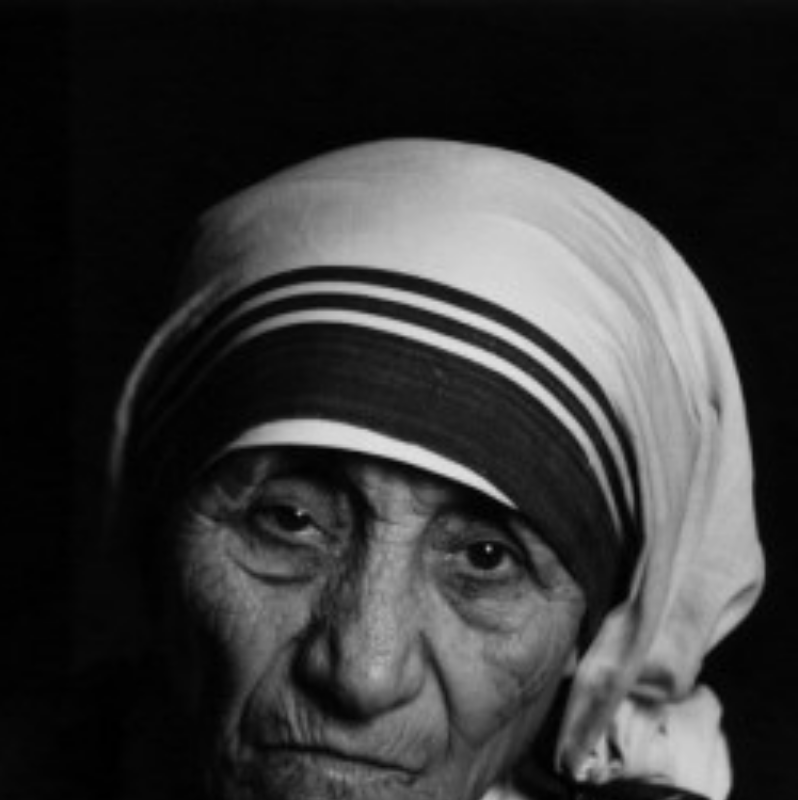
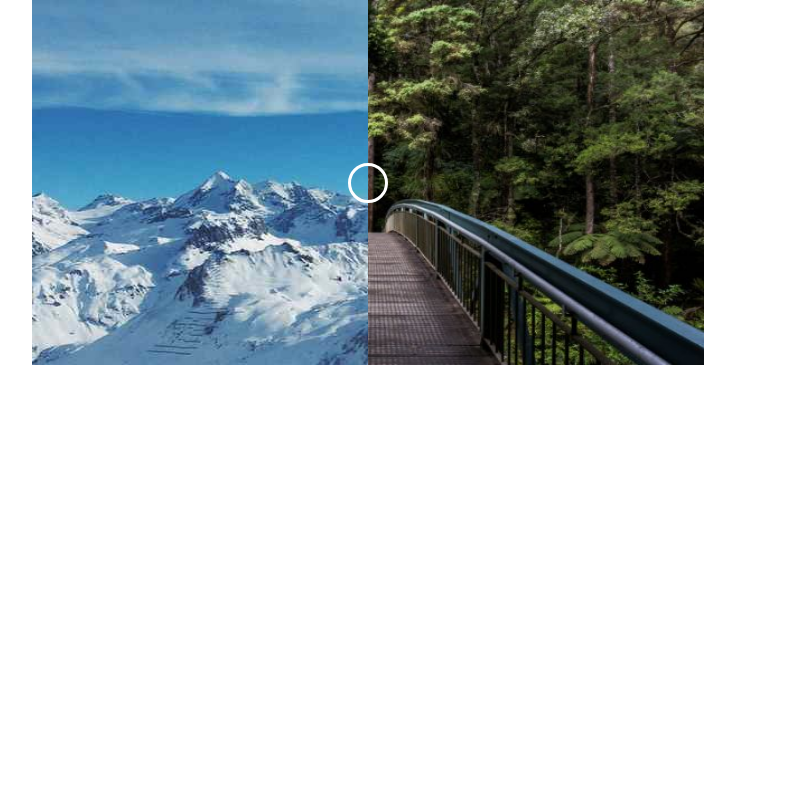
Before and after one commit to jinavely/effect, a plain HTML site: page imgcomparison/index.html in a window 1280 px wide. Shown: the top 800 px of the page, without its empty margins (272-1070 px from the left). Drawn offline with Linux system fonts and the light colour scheme.

Commit message:
image comparison slider 추가

```diff
--- a/imgcomparison/index.html
+++ b/imgcomparison/index.html
@@ -7,7 +7,7 @@
       name="viewport"
       content="width=device-width, initial-scale=1.0, maximum-scale=1.0, user-scalable=no"
     />
-    <title>Scrolltrigger</title>
+    <title>image comparison slider</title>
 
     <style>
       * {
@@ -15,26 +15,55 @@
         padding: 0;
         box-sizing: border-box;
       }
+      body {
+        display: grid;
+        height: 100%;
+        place-items: center;
+      }
+      .container {
+        height: 365px;
+        width: 672px;
+        position: relative;
+        overflow: hidden;
+      }
+      img {
+        width: 100%;
+        height: 100%;
+        position: absolute;
+      }
+      #myImg {
+        clip-path: polygon(0 0, 50% 0, 50% 100%, 0 100%);
+      }
+      #slider {
+        position: relative;
+        -webkit-appearance: none;
+        width: calc(100% + 40px);
+        height: 100%;
+        margin-left: -20px;
+        background-color: transparent;
+        outline: none;
+      }
+      #slider::-webkit-slider-thumb {
+        -webkit-appearance: none;
+        height: 40px;
+        width: 40px;
+        border: 3px solid #fff;
+        border-radius: 50%;
+        cursor: pointer;
+      }
     </style>
   </head>
 
   <body>
-    <div id="wrap">
-      <header>
-        <div class="title_area">
-          <img src="images/people.jpg" width="100%" height="auto" alt=" " />
-        </div>
-      </header>
-
-      <div id="container" class="container">
-        <script type="text/javascript">
-          (() => {
-            // 전체 변수
-          })();
-        </script>
-      </div>
-
-      <footer>footer</footer>
+    <div class="container">
+        <img src="./images/img_forest.jpg" />
+        <img src="./images/img_snow.jpg" id="myImg" />
+        <input type="range" min="0" max="100" value="50" id="slider" oninput="slide()" />
     </div>
+    <script>
+      const slide = () => {
+        myImg.style.clipPath = `polygon(0 0, ${slider.value}% 0, ${slider.value}%100%, 0 100%)`;
+      }
+    </script>
   </body>
 </html>
```
Also changed, not shown: imgcomparison/images/img_forest.jpg (added), imgcomparison/images/img_snow.jpg (added), imgcomparison/images/people.jpg (deleted).
